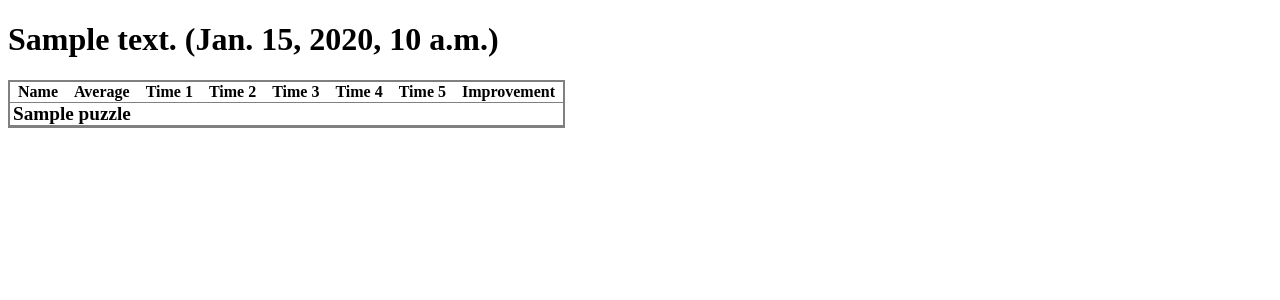
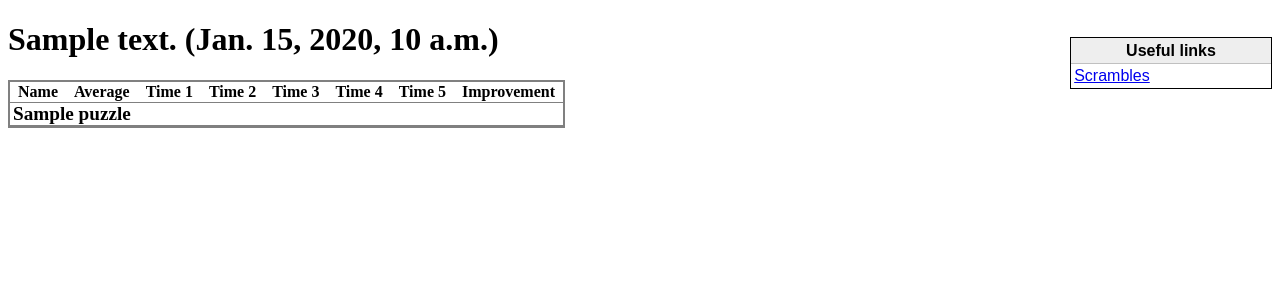
Before and after one commit to Eckankar/kube, a Django app: template templates/front.html in a window 1280 px wide. Shown: the top 300 px of the page. Run offline with Django 3.2, Linux system fonts and the light colour scheme; the template is opened without the code that fills it: most values are stand-ins (such as "Sample title", 1, 10 or a date in 2020).

Commit message:
Add linkbox with scramble link

```diff
--- a/templates/front.html
+++ b/templates/front.html
@@ -8,9 +8,31 @@
         table { border: 2px solid gray;  border-collapse: collapse; }
         td { border: 1px solid gray; padding: 0px 3px; }
         th { padding-left: 0.5em; padding-right: 0.5em }
+        .linkbox {
+            float: right;
+            border: 1px solid black;
+            padding: 0px;
+            width: 200px;
+            font-family: sans-serif;
+        }
+        .linkbox li {
+            list-style: none;
+            background-color: #FFF;
+            padding: 0.2em;
+        }
+        .linkbox .linkbox-header {
+            border-bottom: 1px solid silver;
+            font-weight: bold;
+            background-color: #EEE;
+            text-align: center;
+        }
     </style>
 </head>
 <body>
+<ul class="linkbox">
+    <li class="linkbox-header">Useful links</li>
+    <li><a href="http://www.cubing.net/mark2/">Scrambles</a></li>
+</ul>
 {% for session in sessions %}
 <h1>{{ session.notes }} ({{ session.date }})</h1>
 <table cellspacing=0>
```
